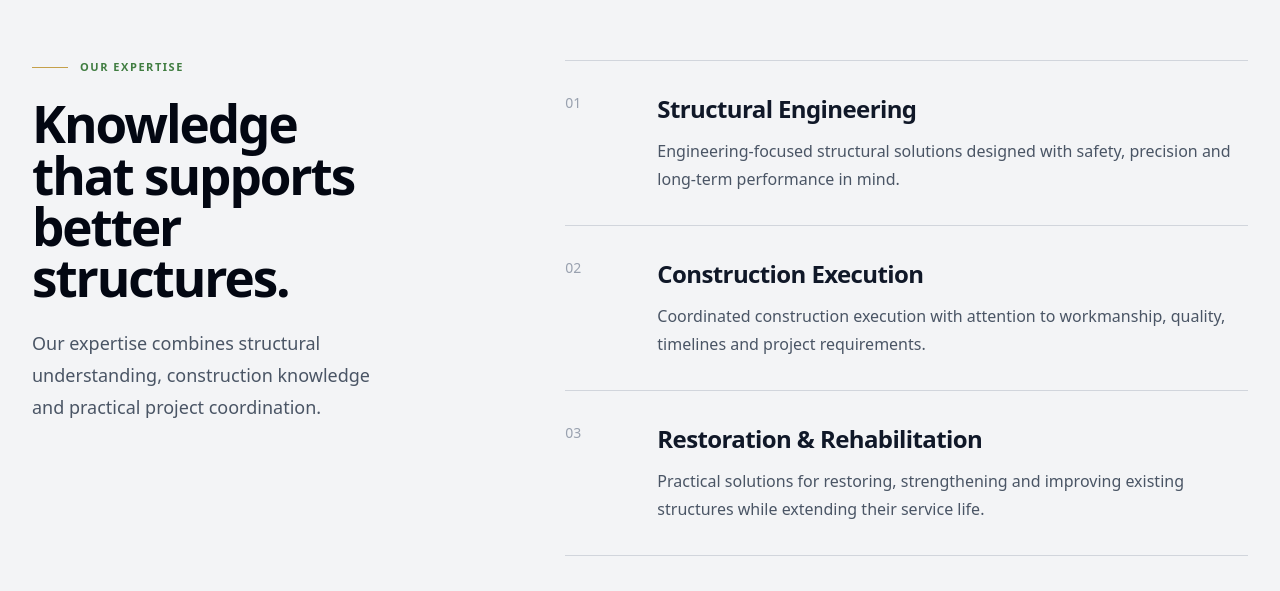
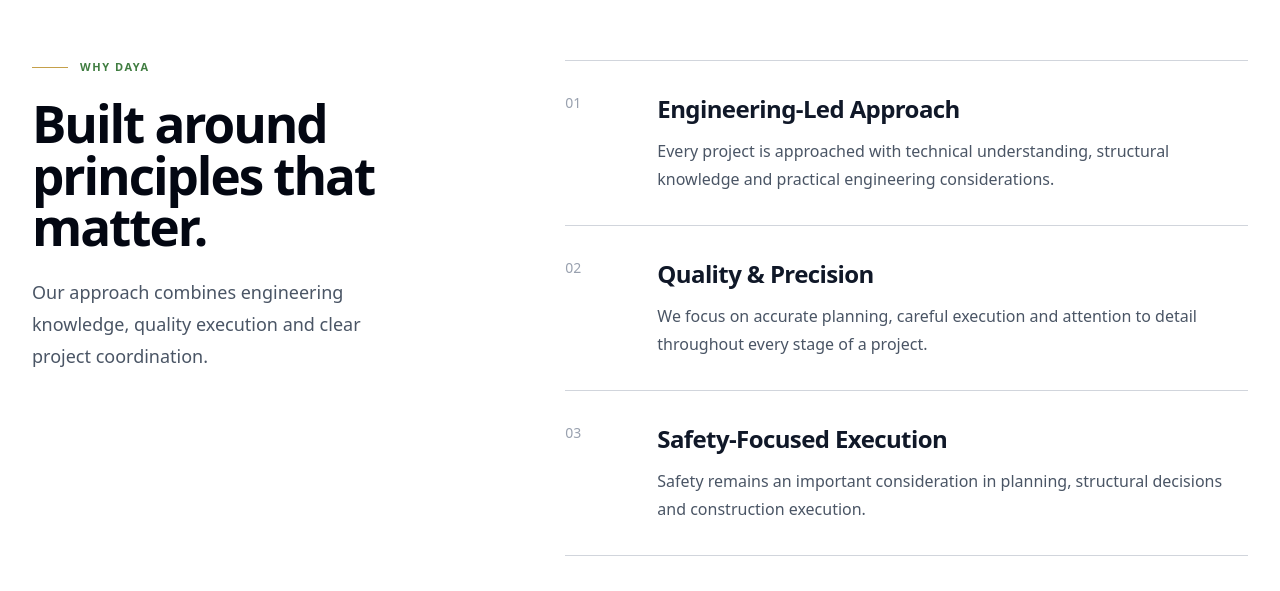
Before and after one commit to Sumolegen/Construction-Website, a Next.js app: page / in a window 1280 px wide. Shown: the part 4918-5509 px from the top of the page. Built offline with nearby package versions, Linux system fonts and the light colour scheme.

Commit message:
image-added

```diff
--- a/src/app/page.tsx
+++ b/src/app/page.tsx
@@ -3,7 +3,7 @@ import AboutPreview from "../Components/sections/AboutPreview";
 import ServicesPreview from "@/Components/sections/ServicesPreview";
 import ProjectsPreview from "@/Components/sections/ProjectsPreview";
 import TestimonialsPreview from "@/Components/sections/TestimonialsPreview";
-import ExpertisePreview from "@/Components/sections/ExpertisePreview";
+// import ExpertisePreview from "@/Components/sections/ExpertisePreview";
 import WhyDayaPreview from "../Components/sections/WhyDayaPreview";
 import JourneyPreview from "../Components/sections/JourneyPreview";
 import RecognitionPreview from "../Components/sections/RecognitionPreview";
@@ -19,7 +19,7 @@ export default function Home() {
       <ServicesPreview />
       <ProjectsPreview />
       <TestimonialsPreview />
-      <ExpertisePreview />
+      {/* <ExpertisePreview /> */}
       <WhyDayaPreview />
       <JourneyPreview />
       <RecognitionPreview />
```
Also changed, not shown: public/images/contractor.png (added), public/images/founder.jpeg (added).
